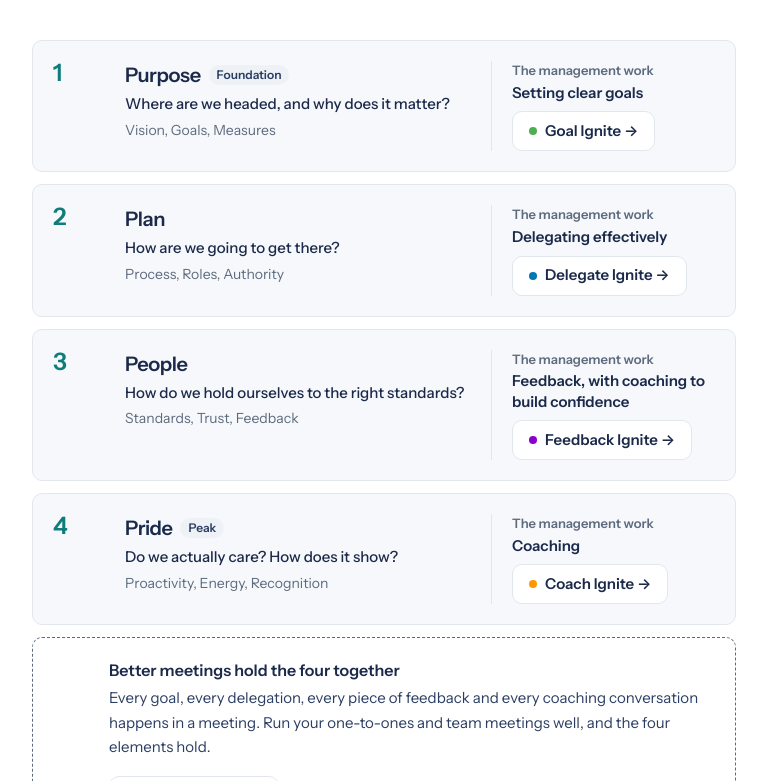
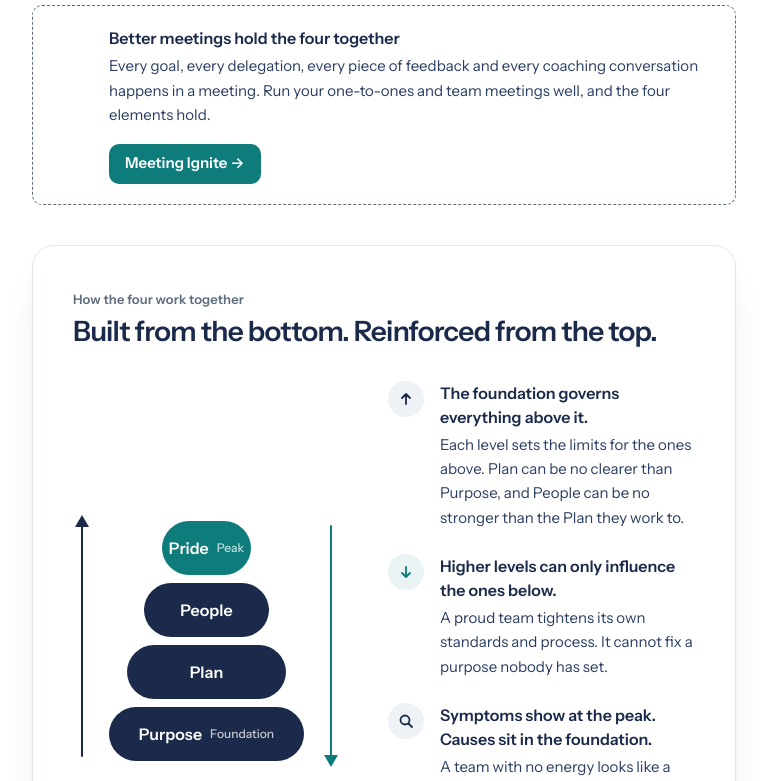
Before and after one commit to jimharvey-source/4p-assessment, a React (Vite) app: page / in a window 1280 px wide. Shown: the part 1679-2460 px from the top of the page, without its empty margins (256-1023 px from the left). Built offline with nearby package versions, Linux system fonts and the light colour scheme; the HTML template or start-up script is replaced by a standard one.

Commit message:
Landing: levels illustration, teal tool buttons, design-system restyle

```diff
--- a/src/index.css
+++ b/src/index.css
@@ -37,3 +37,21 @@
     @apply font-sans text-[13px] tracking-[0.01em] text-ink-500 font-semibold;
   }
 }
+
+/* The levels illustration, matched to management-ignition.com. */
+@layer components {
+  .lv { @apply mt-10 bg-white border border-ink-200 rounded-[22px] p-6 sm:p-10; box-shadow: 0 1px 2px rgba(27,42,74,0.05), 0 18px 44px -28px rgba(27,42,74,0.30); }
+  .lv-body { @apply grid grid-cols-1 sm:grid-cols-[minmax(0,1fr)_minmax(0,1.15fr)] gap-8 sm:gap-12 items-center; }
+  .lv-stack { @apply relative flex flex-col items-center gap-2 px-9; }
+  .lv-bar { @apply flex items-center justify-center gap-2 h-[54px] rounded-full bg-ink-900 text-white text-base font-semibold; }
+  .lv-bar small { @apply text-xs font-medium opacity-75; }
+  .lv-bar.peak { @apply bg-accent; }
+  .lv-rail { @apply absolute top-1 bottom-1 w-[2px] rounded; }
+  .lv-rail::after { content: ""; position: absolute; left: 50%; transform: translateX(-50%); border-left: 7px solid transparent; border-right: 7px solid transparent; }
+  .lv-rail.up { @apply left-2 bg-ink-900; }
+  .lv-rail.up::after { top: -10px; border-bottom: 12px solid #1b2a4a; }
+  .lv-rail.down { @apply right-2 bg-accent; }
+  .lv-rail.down::after { bottom: -10px; border-top: 12px solid #0e7c7b; }
+  .lv-icon { @apply w-9 h-9 rounded-full grid place-items-center bg-ink-100; }
+  .lv-icon.down { @apply bg-accent-soft; }
+}
--- a/src/pages/Landing.jsx
+++ b/src/pages/Landing.jsx
@@ -93,14 +93,6 @@ export default function Landing() {
             team from the foundation up, and every level adds to the team&rsquo;s confidence and capability.
           </p>
 
-          <figure className="mb-10 max-w-[600px] mx-auto">
-            <img
-              src="/4ps-levels-narrow.svg"
-              alt="The 4Ps as a pyramid: Purpose at the foundation, then Plan, People, and Pride at the peak. Each level governs everything above it. Each level can only influence the ones below it."
-              width="600" height="560" className="block w-full h-auto"
-            />
-            <figcaption className="text-center text-sm font-semibold text-ink-500 mt-3">Built from the bottom. Reinforced from the top.</figcaption>
-          </figure>
 
           <ol className="flex flex-col gap-3">
             {PS.map(p => <PRow key={p.name} p={p} />)}
@@ -116,6 +108,7 @@ export default function Landing() {
             </div>
             <ToolLink dot="bg-meeting" tool="Meeting Ignite" url="https://meeting.management-ignition.com" />
           </div>
+          <Levels />
         </div>
       </section>
 
@@ -218,9 +211,49 @@ function PRow({ p }) {
 
 function ToolLink({ dot, tool, url }) {
   return (
-    <a href={url} className="inline-flex items-center gap-2 min-h-[40px] px-4 rounded-[10px] bg-white border border-ink-200 text-[15px] font-semibold text-ink-900 no-underline hover:border-ink-900 transition-colors">
-      <span className={`w-2 h-2 rounded-full ${dot}`} />
+    <a href={url} className="inline-flex items-center gap-2 min-h-[40px] px-4 rounded-[10px] bg-accent text-[15px] font-semibold text-white no-underline hover:opacity-90 transition-opacity">
       {tool} &rarr;
     </a>
   );
 }
+
+function Levels() {
+  const points = [
+    { icon: 'up', title: 'The foundation governs everything above it.', text: 'Each level sets the limits for the ones above. Plan can be no clearer than Purpose, and People can be no stronger than the Plan they work to.' },
+    { icon: 'down', title: 'Higher levels can only influence the ones below.', text: 'A proud team tightens its own standards and process. It cannot fix a purpose nobody has set.' },
+    { icon: 'look', title: 'Symptoms show at the peak. Causes sit in the foundation.', text: 'A team with no energy looks like a Pride problem. The cause usually sits further down: an unclear standard, unclear authority, or no agreed purpose at all. So start with the lowest layer that is not holding.' },
+  ];
+  return (
+    <figure className="lv" aria-label="The 4Ps as a pyramid: Purpose at the foundation, then Plan, People, and Pride at the peak.">
+      <figcaption>
+        <span className="eyebrow">How the four work together</span>
+        <h3 className="text-2xl sm:text-[1.75rem] leading-tight tracking-[-0.025em] mt-1 mb-8">Built from the bottom. Reinforced from the top.</h3>
+      </figcaption>
+      <div className="lv-body">
+        <div className="lv-stack" aria-hidden="true">
+          <span className="lv-rail up" />
+          <div className="lv-bar peak" style={{ width: '46%' }}>Pride <small>Peak</small></div>
+          <div className="lv-bar" style={{ width: '64%' }}>People</div>
+          <div className="lv-bar" style={{ width: '82%' }}>Plan</div>
+          <div className="lv-bar" style={{ width: '100%' }}>Purpose <small>Foundation</small></div>
+          <span className="lv-rail down" />
+        </div>
+        <ul className="flex flex-col gap-6">
+          {points.map(p => (
+            <li key={p.title} className="grid grid-cols-[2.25rem_1fr] gap-4 items-start">
+              <span className={`lv-icon ${p.icon === 'down' ? 'down' : ''}`}>
+                {p.icon === 'up' && <svg width="16" height="16" viewBox="0 0 16 16" fill="none" stroke="#1b2a4a" strokeWidth="1.8" strokeLinecap="round" strokeLinejoin="round"><path d="M8 13V3M4 7l4-4 4 4" /></svg>}
+                {p.icon === 'down' && <svg width="16" height="16" viewBox="0 0 16 16" fill="none" stroke="#0e7c7b" strokeWidth="1.8" strokeLinecap="round" strokeLinejoin="round"><path d="M8 3v10M4 9l4 4 4-4" /></svg>}
+                {p.icon === 'look' && <svg width="16" height="16" viewBox="0 0 16 16" fill="none" stroke="#1b2a4a" strokeWidth="1.8" strokeLinecap="round"><circle cx="7" cy="7" r="4.5" /><path d="M10.5 10.5 14 14" /></svg>}
+              </span>
+              <div>
+                <strong className="block text-base font-semibold text-ink-900 mb-1">{p.title}</strong>
+                <p className="text-[15px] leading-relaxed text-ink-700">{p.text}</p>
+              </div>
+            </li>
+          ))}
+        </ul>
+      </div>
+    </figure>
+  );
+}
```
Also changed, not shown: 1 other file (tests, documents, lock files or other folders).
